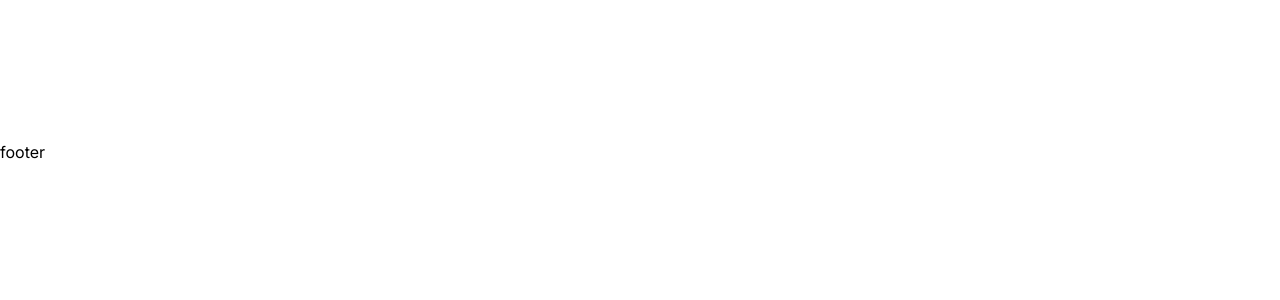
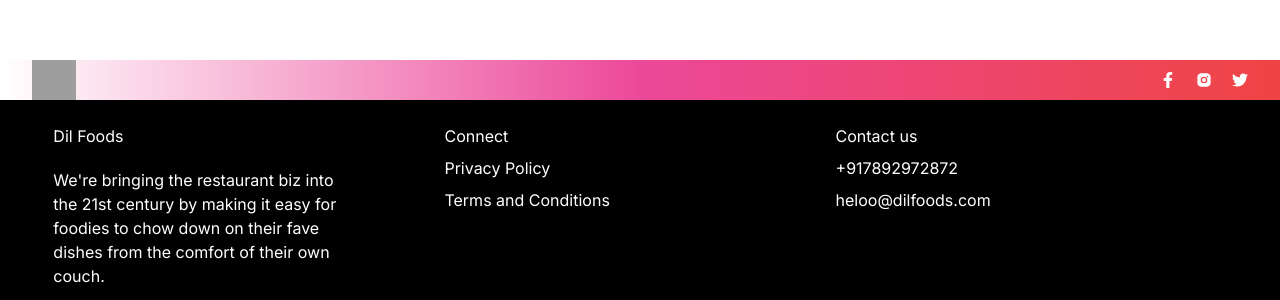
Before and after one commit to Sanjayan-Ganesan/Dil-Foods-E-Commerce, a Next.js app in the folder dil-foods-commerce/: page / in a window 1280 px wide. Shown: the part 740-1040 px from the top of the page. Before the commit the page ends 904 px from the top, so only its background shows below. Built offline with nearby package versions, Linux system fonts and the light colour scheme; grey boxes are pictures that could not be loaded.

Commit message:
Added the footer and navbar for the application

```diff
--- a/dil-foods-commerce/app/Component/Footer/footer.js
+++ b/dil-foods-commerce/app/Component/Footer/footer.js
@@ -1,9 +1,58 @@
-import React from 'react'
+import React from "react";
+import { FaTwitter } from "react-icons/fa";
+import { RiInstagramFill } from "react-icons/ri";
+import { FaFacebookF } from "react-icons/fa";
 
 function Footer() {
   return (
-    <div>footer</div>
-  )
+    <div className="w-full bg-black text-white h-60">
+      <div className="w-full h-10 bg-gradient-to-r from-white via-pink-500 to-red-500 shadow-lg flex justify-between px-8">
+        <div>
+          <img
+            src="https://dilfoods.in/wp-content/uploads/2023/04/Dil-Foods-new-logo.png"
+            className="h-full w-11"
+          />
+        </div>
+        <div className="flex gap-5 items-center cursor-pointer">
+          <FaFacebookF />
+          <RiInstagramFill />
+          <FaTwitter />
+        </div>
+      </div>
+      <div className="w-full flex justify-center bg-black text-white">
+        <div className="w-11/12 grid grid-cols-3 mt-6">
+          <div className="w-3/4">
+            <h4 className="mb-5">Dil Foods</h4>
+            <p>
+              We're bringing the restaurant biz into the 21st century by making
+              it easy for foodies to chow down on their fave dishes from the
+              comfort of their own couch.
+            </p>
+          </div>
+          <div className="w-3/4">
+            <ul className="mb-5">
+              <li className="mb-2">
+                <a href="#">Connect</a>
+              </li>
+              <li className="mb-2">
+                <a href="#">Privacy Policy</a>
+              </li>
+              <li className="mb-2">
+                <a href="#">Terms and Conditions</a>
+              </li>
+            </ul>
+          </div>
+          <div className="w-3/4">
+            <h4>Contact us</h4>
+            <ul className="my-2 ">
+                <li className="mb-2">+917892972872</li>
+                <li className="mb-2">heloo@dilfoods.com</li>
+            </ul>
+          </div>
+        </div>
+      </div>
+    </div>
+  );
 }
 
-export default Footer
+export default Footer;
--- a/dil-foods-commerce/app/Component/Navbar/navbar.js
+++ b/dil-foods-commerce/app/Component/Navbar/navbar.js
@@ -1,12 +1,16 @@
 import React from 'react'
+import { TbUserSquareRounded } from "react-icons/tb";
+import { HiOutlineShoppingCart } from "react-icons/hi";
 
 function Navbar() {
   return (
-    <div className="w-full h-20 bg-black flex justify-between">
+    <div className="w-full h-20 bg-gradient-to-r from-white via-pink-500 to-red-500 flex justify-between shadow-lg fixed">
       <div className="w-20 h-full mx-5">
         <img src="https://dilfoods.in/wp-content/uploads/2023/04/Dil-Foods-new-logo.png" />
       </div>
       <div className="flex items-center w-20 justify-between me-6">
+      <TbUserSquareRounded size={30} className="cursor-pointer"/>
+      <HiOutlineShoppingCart size={30} className="cursor-pointer" />
       </div>
     </div>
   )
```
